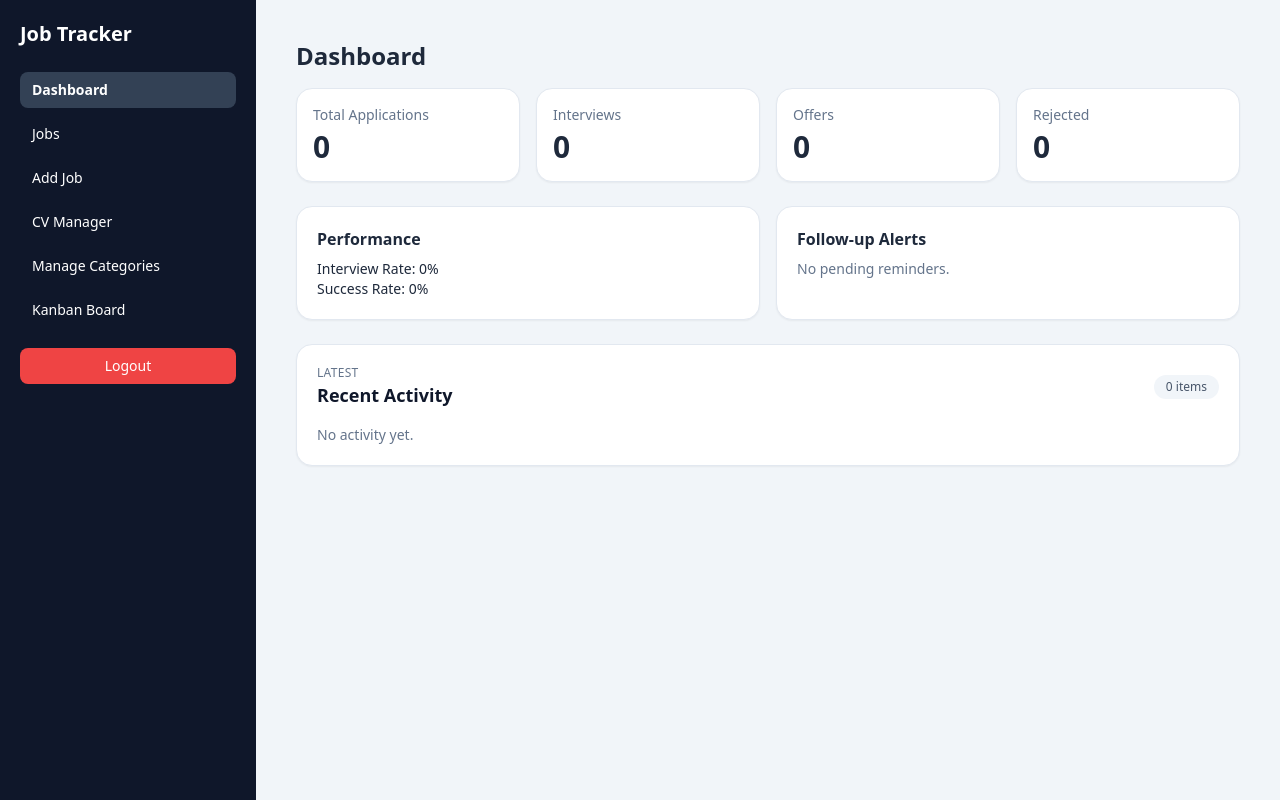
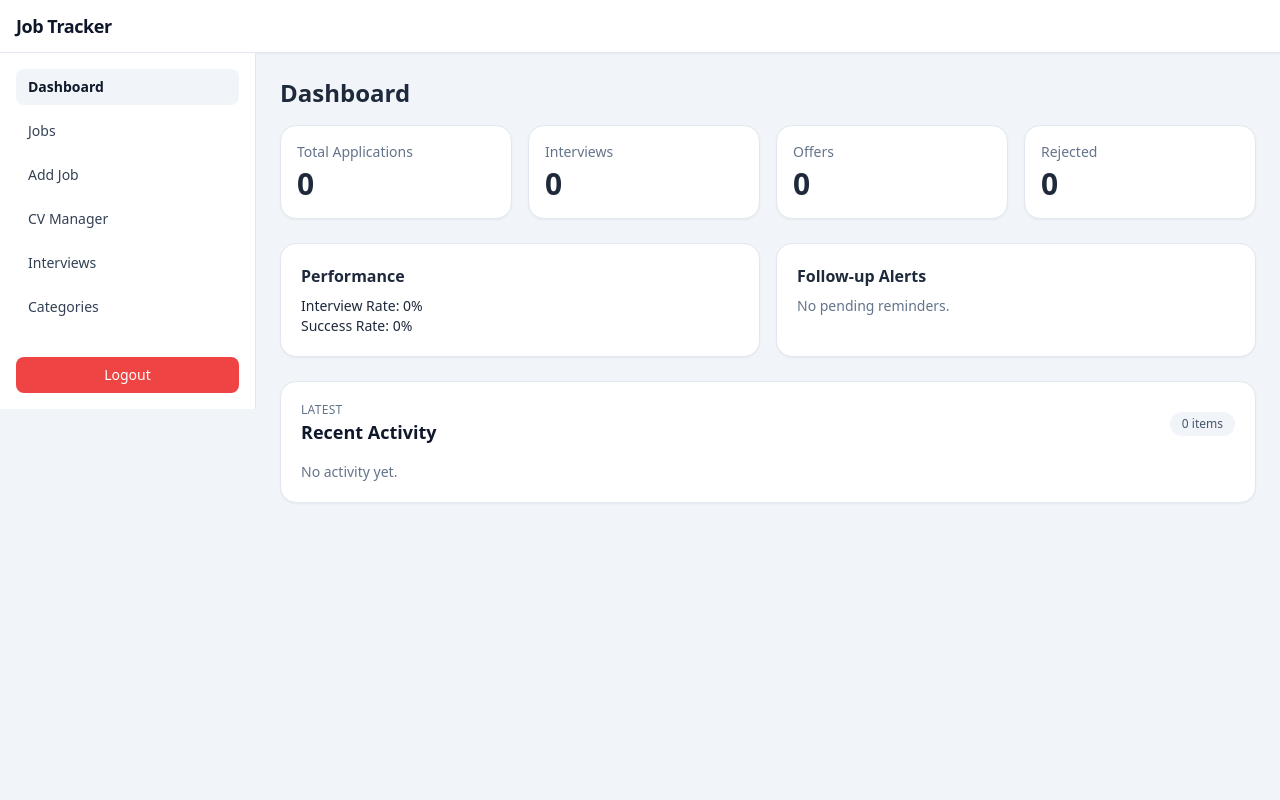
Before and after one commit to bonyaminshaznuz/jobTracker, a Django app: page / in a window 1280 px wide. Run offline with Django 5.2, Linux system fonts and the light colour scheme; the visitor is signed in with stand-in values (Sample User, id 1); data that the repository does not hold is empty; some libraries are stand-ins or nearby versions.

Commit message:
nav/sidebar

```diff
--- a/templates/base.html
+++ b/templates/base.html
@@ -7,34 +7,112 @@
     <script src="https://cdn.tailwindcss.com"></script>
 </head>
 <body class="min-h-screen overflow-x-hidden bg-slate-100 text-slate-800">
-    <div class="min-h-screen flex flex-col md:flex-row">
-        <aside class="w-full md:w-64 md:min-h-screen md:sticky md:top-0 bg-slate-900 text-white p-4 md:p-5">
-            <h1 class="text-xl font-bold mb-6">Job Tracker</h1>
+    <div class="min-h-screen flex flex-col">
+        <!-- Full-width top navbar -->
+        <header class="w-full border-b border-slate-200 bg-white/95 shadow-sm backdrop-blur">
+            <div class="w-full flex items-center justify-between px-4 py-3">
+                <a href="{% url 'dashboard:home' %}" class="text-lg font-semibold tracking-tight text-slate-900">Job Tracker</a>
+                <button
+                    id="sidebarToggle"
+                    type="button"
+                    class="md:hidden inline-flex items-center justify-center rounded-lg border border-slate-200 bg-white p-2 text-slate-700 shadow-sm hover:bg-slate-50 focus:outline-none focus:ring-2 focus:ring-slate-300"
+                    aria-controls="sidebar"
+                    aria-expanded="false"
+                    aria-label="Open sidebar"
+                >
+                    <svg xmlns="http://www.w3.org/2000/svg" class="h-5 w-5" fill="none" viewBox="0 0 24 24" stroke="currentColor" stroke-width="2">
+                        <path stroke-linecap="round" stroke-linejoin="round" d="M4 6h16M4 12h16M4 18h16" />
+                    </svg>
+                </button>
+            </div>
+        </header>
+
+        <div class="flex flex-1">
+            <!-- Overlay appears only when mobile sidebar is open -->
+            <div id="sidebarOverlay" class="fixed inset-0 bg-black bg-opacity-50 z-40 hidden md:hidden" aria-hidden="true"></div>
+
+            <!-- Mobile off-canvas + desktop static sidebar -->
+            <aside
+                id="sidebar"
+                class="fixed top-0 left-0 h-full w-64 bg-white shadow-lg z-50 transform -translate-x-full transition-transform duration-300 ease-in-out md:translate-x-0 md:static md:flex md:flex-col md:shadow-none md:border-r md:border-slate-200"
+            >
+                <div class="flex h-full flex-col">
+                    <div class="border-b border-slate-200 px-4 py-4 md:hidden">
+                        <span class="text-base font-semibold text-slate-900">Navigation</span>
+                    </div>
                     {% if user.is_authenticated %}
-                <nav class="space-y-2 text-sm">
-                    <a href="{% url 'dashboard:home' %}" class="block px-3 py-2 rounded-lg transition {% if request.path == '/' %}bg-slate-700 font-semibold{% else %}hover:bg-slate-700{% endif %}">Dashboard</a>
-                    <a href="{% url 'jobs:list' %}" class="block px-3 py-2 rounded-lg transition {% if request.path == '/jobs/' %}bg-slate-700 font-semibold{% else %}hover:bg-slate-700{% endif %}">Jobs</a>
-                    <a href="{% url 'jobs:create' %}" class="block px-3 py-2 rounded-lg transition {% if request.path == '/jobs/new/' %}bg-slate-700 font-semibold{% else %}hover:bg-slate-700{% endif %}">Add Job</a>
-                    <a href="{% url 'jobs:cv-list' %}" class="block px-3 py-2 rounded-lg transition {% if request.path|slice:':9' == '/jobs/cvs' %}bg-slate-700 font-semibold{% else %}hover:bg-slate-700{% endif %}">CV Manager</a>
-                    <a href="{% url 'jobs:category-list' %}" class="block px-3 py-2 rounded-lg transition {% if request.path|slice:':16' == '/jobs/categories/' %}bg-slate-700 font-semibold{% else %}hover:bg-slate-700{% endif %}">Manage Categories</a>
-                    <a href="{% url 'jobs:kanban' %}" class="block px-3 py-2 rounded-lg transition {% if request.path == '/jobs/kanban/' %}bg-slate-700 font-semibold{% else %}hover:bg-slate-700{% endif %}">Kanban Board</a>
-                    <form action="{% url 'accounts:logout' %}" method="post" class="pt-3">
+                        <nav class="flex flex-col gap-2 p-4 text-sm text-slate-700">
+                            <a href="{% url 'dashboard:home' %}" class="rounded-lg px-3 py-2 transition hover:bg-gray-100 {% if request.path == '/' %}bg-slate-100 font-semibold text-slate-900{% endif %}">Dashboard</a>
+                            <a href="{% url 'jobs:list' %}" class="rounded-lg px-3 py-2 transition hover:bg-gray-100 {% if request.path == '/jobs/' %}bg-slate-100 font-semibold text-slate-900{% endif %}">Jobs</a>
+                            <a href="{% url 'jobs:create' %}" class="rounded-lg px-3 py-2 transition hover:bg-gray-100 {% if request.path == '/jobs/new/' %}bg-slate-100 font-semibold text-slate-900{% endif %}">Add Job</a>
+                            <a href="{% url 'jobs:cv-list' %}" class="rounded-lg px-3 py-2 transition hover:bg-gray-100 {% if request.path|slice:':9' == '/jobs/cvs' %}bg-slate-100 font-semibold text-slate-900{% endif %}">CV Manager</a>
+                            <a href="{% url 'jobs:list' %}" class="rounded-lg px-3 py-2 transition hover:bg-gray-100">Interviews</a>
+                            <a href="{% url 'jobs:category-list' %}" class="rounded-lg px-3 py-2 transition hover:bg-gray-100 {% if request.path|slice:':16' == '/jobs/categories/' %}bg-slate-100 font-semibold text-slate-900{% endif %}">Categories</a>
+                        </nav>
+                        <div class="mt-auto p-4">
+                            <form action="{% url 'accounts:logout' %}" method="post">
                                 {% csrf_token %}
-                        <button type="submit" class="w-full bg-red-500 hover:bg-red-600 text-white px-3 py-2 rounded-lg transition">Logout</button>
+                                <button type="submit" class="w-full rounded-lg bg-red-500 px-3 py-2 text-sm font-medium text-white transition hover:bg-red-600">Logout</button>
                             </form>
-                </nav>
+                        </div>
                     {% else %}
-                <div class="space-y-2 text-sm">
-                    <a href="{% url 'accounts:login' %}" class="block px-3 py-2 rounded-lg hover:bg-slate-700 transition">Login</a>
-                    <a href="{% url 'accounts:signup' %}" class="block px-3 py-2 rounded-lg hover:bg-slate-700 transition">Create account</a>
+                        <div class="flex flex-col gap-2 p-4 text-sm text-slate-700">
+                            <a href="{% url 'accounts:login' %}" class="rounded-lg px-3 py-2 transition hover:bg-gray-100">Login</a>
+                            <a href="{% url 'accounts:signup' %}" class="rounded-lg px-3 py-2 transition hover:bg-gray-100">Create account</a>
                         </div>
                     {% endif %}
+                </div>
             </aside>
 
-        <main class="min-w-0 flex-1 p-3 sm:p-4 md:p-8 lg:p-10">
+            <main class="min-w-0 flex-1 p-4 md:p-6">
                 {% include 'partials/messages.html' %}
                 {% block content %}{% endblock %}
             </main>
         </div>
+    </div>
+
+    <script>
+        // Minimal off-canvas sidebar controller for mobile screens.
+        document.addEventListener("DOMContentLoaded", function () {
+            var sidebar = document.getElementById("sidebar");
+            var overlay = document.getElementById("sidebarOverlay");
+            var toggleButton = document.getElementById("sidebarToggle");
+
+            if (!sidebar || !overlay || !toggleButton) {
+                return;
+            }
+
+            function openSidebar() {
+                sidebar.classList.remove("-translate-x-full");
+                sidebar.classList.add("translate-x-0");
+                overlay.classList.remove("hidden");
+                toggleButton.setAttribute("aria-expanded", "true");
+            }
+
+            function closeSidebar() {
+                sidebar.classList.remove("translate-x-0");
+                sidebar.classList.add("-translate-x-full");
+                overlay.classList.add("hidden");
+                toggleButton.setAttribute("aria-expanded", "false");
+            }
+
+            toggleButton.addEventListener("click", function () {
+                if (sidebar.classList.contains("-translate-x-full")) {
+                    openSidebar();
+                } else {
+                    closeSidebar();
+                }
+            });
+
+            overlay.addEventListener("click", closeSidebar);
+
+            window.addEventListener("resize", function () {
+                if (window.innerWidth >= 768) {
+                    overlay.classList.add("hidden");
+                    toggleButton.setAttribute("aria-expanded", "false");
+                }
+            });
+        });
+    </script>
 </body>
 </html>
```
Lines whose indentation alone changed are shown as unchanged.
